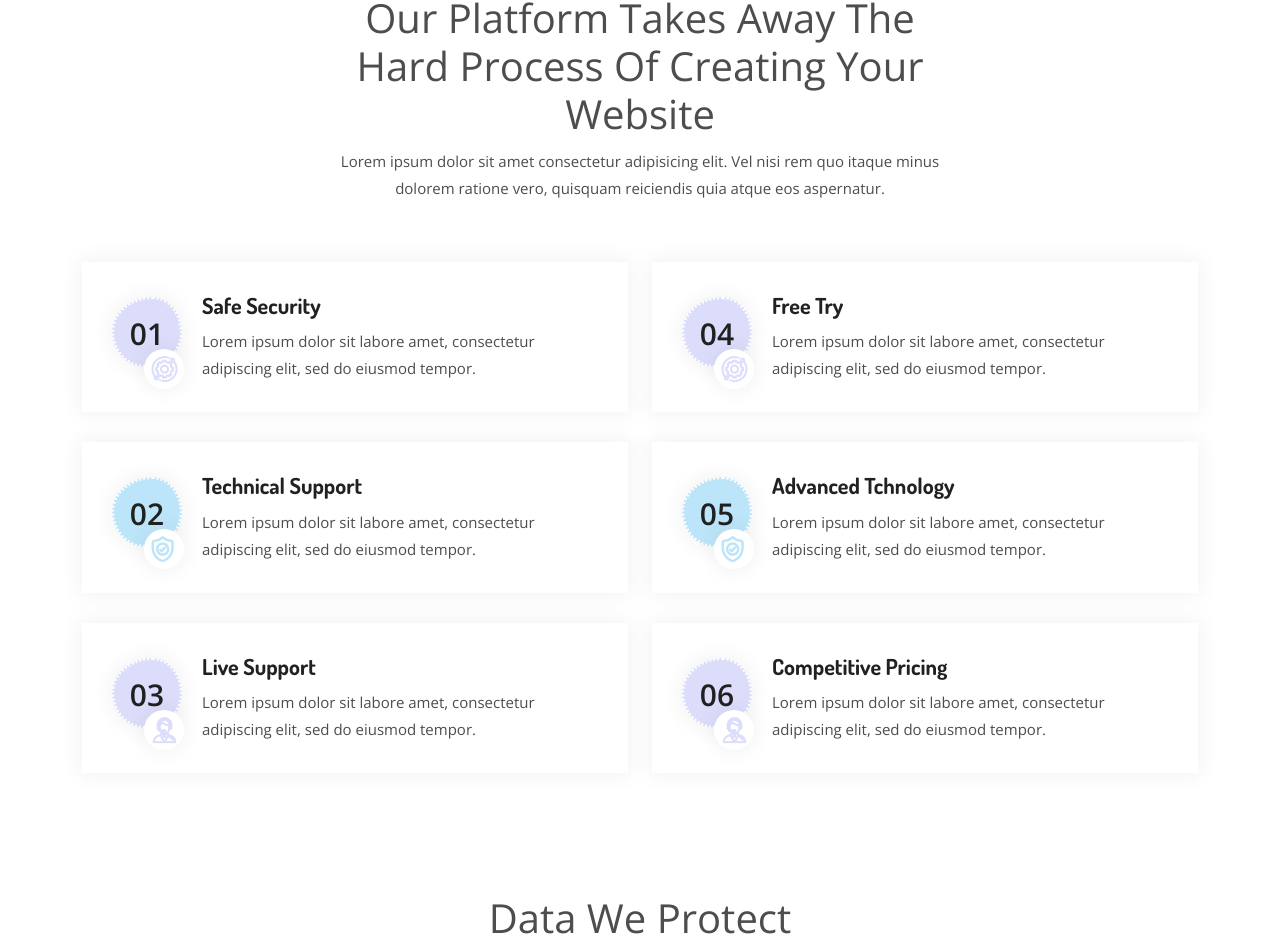
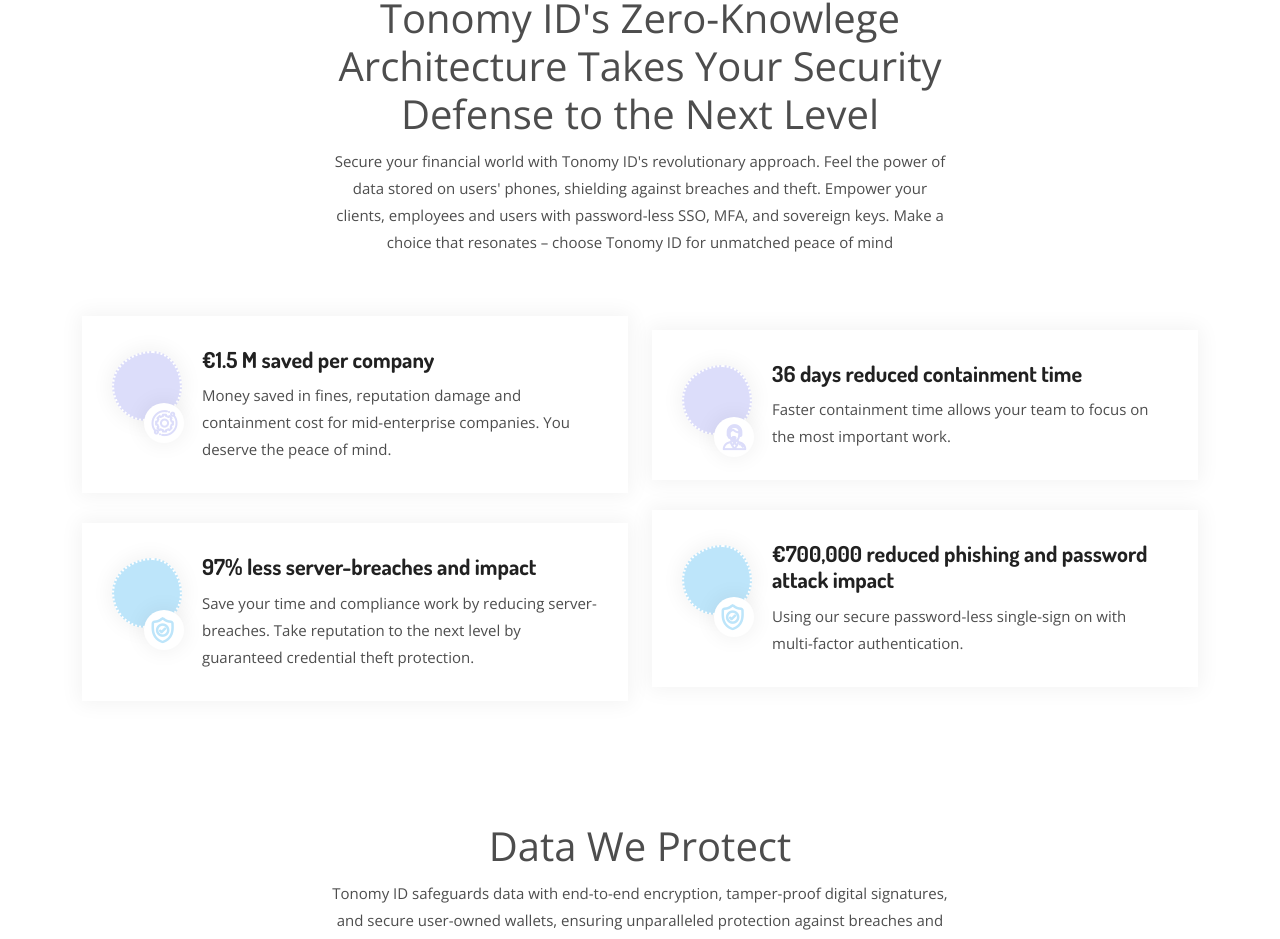
Before and after one commit to Tonomy-Foundation/Tonomy-Foundation-Next-Website, a Next.js app: page /finance-and-banking in a window 1280 px wide. Shown: the part 2490-3429 px from the top of the page. Built offline with nearby package versions, Linux system fonts and the light colour scheme.

Commit message:
feat: Value Propositon content

```diff
--- a/components/Industries/Finance/DataWeProtect.js
+++ b/components/Industries/Finance/DataWeProtect.js
@@ -129,11 +129,11 @@ const DataWeProtect = () => {
                                                     </div>
                                                 </div>
 
-                                                <div className="text-center">
+                                                {/* <div className="text-center">
                                                     <Link href="/services">
                                                         <a className="default-btn">Discover More</a>
                                                     </Link>
-                                                </div>
+                                                </div> */}
                                             </div>
                                         </div>
                                     </div>
@@ -183,11 +183,11 @@ const DataWeProtect = () => {
                                                     </div>
                                                 </div>
 
-                                                <div className="text-center">
+                                                {/* <div className="text-center">
                                                     <Link href="/services">
                                                         <a className="default-btn">Discover More</a>
                                                     </Link>
-                                                </div>
+                                                </div> */}
                                             </div>
                                         </div>
 
@@ -250,11 +250,11 @@ const DataWeProtect = () => {
                                                     </div>
                                                 </div>
 
-                                                <div className="text-center">
+                                                {/* <div className="text-center">
                                                     <Link href="/services">
                                                         <a className="default-btn">Discover More</a>
                                                     </Link>
-                                                </div>
+                                                </div> */}
                                             </div>
                                         </div>
                                     </div>
@@ -305,11 +305,11 @@ const DataWeProtect = () => {
                                                     </div>
                                                 </div>
 
-                                                <div className="text-center">
+                                                {/* <div className="text-center">
                                                     <Link href="/services">
                                                         <a className="default-btn">Discover More</a>
                                                     </Link>
-                                                </div>
+                                                </div> */}
                                             </div>
                                         </div>
 
--- a/components/Industries/Finance/Statistics.js
+++ b/components/Industries/Finance/Statistics.js
@@ -37,7 +37,7 @@ class Statistics extends Component {
                             <div className="row">
                                 <div className="col-lg-6 col-sm-6 counter-nth">
                                     <div className="single-counter">
-                                        <h2><span className="target">$18.3M</span></h2>
+                                        <h2><span className="target">€16.6 M</span></h2>
                                         <p>Avg. yearly cost of banking cyberattacks</p>
                                         {/* https://www.sangfor.com/blog/cybersecurity/cyber-attacks-on-banks-devastate-financial-sector */}
                                     </div>
@@ -62,7 +62,7 @@ class Statistics extends Component {
                                 <div className="col-lg-6 col-sm-6 counter-nth">
                                     <div className="single-counter">
 
-                                    <h2><span className="target">$500,000</span></h2>
+                                    <h2><span className="target">€450,000</span></h2>
                                         <p>Avg. Identity Fraud Incident Cost</p>
                                         {/* https://www.insiderintelligence.com/content/identity-fraud-costing-banks-big-it-s-burdening-small-banks-most
 
--- a/components/Industries/Finance/ValueProposition.js
+++ b/components/Industries/Finance/ValueProposition.js
@@ -7,8 +7,8 @@ class ValueProposition extends Component {
                 <div className="container">
                     <div className="section-title">
                         <span>Why Choose Us</span>
-                        <h2>Our Platform Takes Away The Hard Process Of Creating Your Website</h2>
-                        <p>Lorem ipsum dolor sit amet consectetur adipisicing elit. Vel nisi rem quo itaque minus dolorem ratione vero, quisquam reiciendis quia atque eos aspernatur.</p>
+                        <h2>Tonomy ID's Zero-Knowlege Architecture Takes Your Security Defense to the Next Level</h2>
+                        <p>Secure your financial world with Tonomy ID's revolutionary approach. Feel the power of data stored on users' phones, shielding against breaches and theft. Empower your clients, employees and users with password-less SSO, MFA, and sovereign keys. Make a choice that resonates – choose Tonomy ID for unmatched peace of mind</p>
                     </div>
 
                     <div className="row align-items-center">
@@ -16,19 +16,14 @@ class ValueProposition extends Component {
                             <div className="choose-content">
                                 <ul>
                                     <li>
-                                        <span>01 <i className="flaticon-technical-support"></i></span>
-                                        <h3>Safe Security</h3>
-                                        <p>Lorem ipsum dolor sit labore amet, consectetur adipiscing elit, sed do eiusmod tempor.</p>
+                                        <span><i className="flaticon-technical-support"></i></span>
+                                        <h3>€1.5 M saved per company</h3>
+                                        <p>Money saved in fines, reputation damage and containment cost for mid-enterprise companies. You deserve the peace of mind.</p>
                                     </li>
                                     <li className="ml">
-                                        <span>02 <i className="flaticon-shield"></i></span>
-                                        <h3>Technical Support</h3>
-                                        <p>Lorem ipsum dolor sit labore amet, consectetur adipiscing elit, sed do eiusmod tempor.</p>
-                                    </li>
-                                    <li className="ml-25">
-                                        <span>03 <i className="flaticon-support"></i></span>
-                                        <h3>Live Support</h3>
-                                        <p>Lorem ipsum dolor sit labore amet, consectetur adipiscing elit, sed do eiusmod tempor.</p>
+                                        <span><i className="flaticon-shield"></i></span>
+                                        <h3>97% less server-breaches and impact</h3>
+                                        <p>Save your time and compliance work by reducing server-breaches. Take reputation to the next level by guaranteed credential theft protection.</p>
                                     </li>
                                 </ul>
                             </div>
@@ -37,22 +32,16 @@ class ValueProposition extends Component {
                         <div className="col-lg-6">
                             <div className="choose-content">
                                 <ul>
-                                    <li>
-                                        <span>04 <i className="flaticon-technical-support"></i></span>
-                                        <h3>Free Try </h3>
-                                        <p>Lorem ipsum dolor sit labore amet, consectetur adipiscing elit, sed do eiusmod tempor.</p>
+                                <li className="ml-25">
+                                        <span><i className="flaticon-support"></i></span>
+                                        <h3>36 days reduced containment time</h3>
+                                        <p>Faster containment time allows your team to focus on the most important work.</p>
                                     </li>
 
                                     <li className="ml">
-                                        <span>05 <i className="flaticon-shield"></i></span>
-                                        <h3>Advanced Tchnology</h3>
-                                        <p>Lorem ipsum dolor sit labore amet, consectetur adipiscing elit, sed do eiusmod tempor.</p>
-                                    </li>
-
-                                    <li className="ml-25">
-                                        <span>06 <i className="flaticon-support"></i></span>
-                                        <h3>Competitive Pricing</h3>
-                                        <p>Lorem ipsum dolor sit labore amet, consectetur adipiscing elit, sed do eiusmod tempor.</p>
+                                        <span><i className="flaticon-shield"></i></span>
+                                        <h3>€700,000 reduced phishing and password attack impact</h3>
+                                        <p>Using our secure password-less single-sign on with multi-factor authentication.</p>
                                     </li>
                                 </ul>
                             </div>
```
